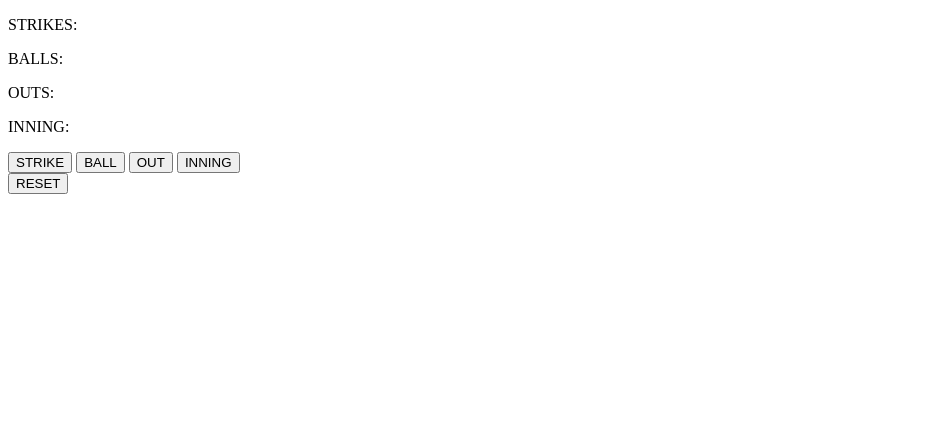
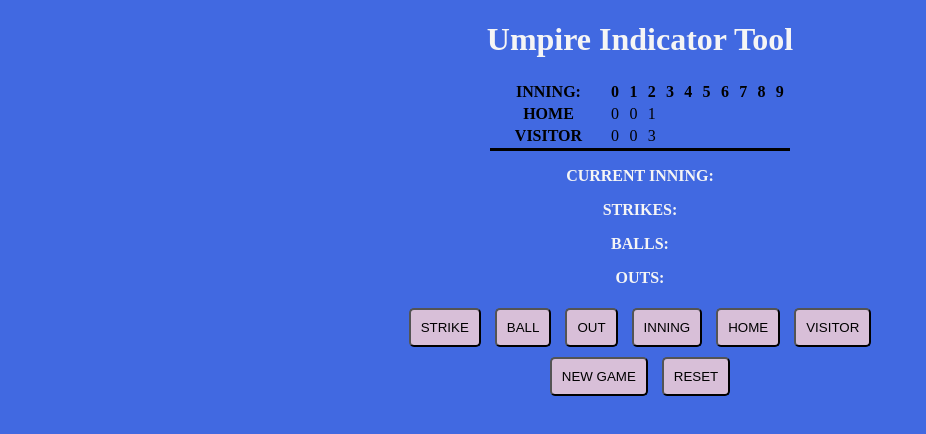
Before and after one commit to jsgarrett22/web-projects, a plain HTML site: page umpire-indicator-tool/index.html in a window 1280 px wide. Shown: the whole page, without its empty margins (0-926 px from the left). Drawn offline with Linux system fonts and the light colour scheme.

Commit message:
Fleshed out initial HTML features with minor CSS

```diff
--- a/umpire-indicator-tool/index.html
+++ b/umpire-indicator-tool/index.html
@@ -1,20 +1,65 @@
+<!-- UMPIRE INDICATOR TOOL
+
+    @description - digital version of the analog tool baseball / softball umpires often use to keep track of a game's important totals
+    @uses - mobile devices, smart watches seem optimal for use behind the plate?
+    @author: Joshua S. Garrett
+
+-->
+
 <!DOCTYPE html>
 <html lang="us">
     <head>
         <meta charset="UTF-8">
+        <link rel="stylesheet" href="./styles/style.css">
         <title>Umpire Indicator Tool</title>
     </head>
     <body>
+        <h1>Umpire Indicator Tool</h1>
+
+        <!-- Dynamically create this table using js -->
+        <table>
+            <thead>
+                <th>INNING:</th>
+                <th>0</th>
+                <th>1</th>
+                <th>2</th>
+                <th>3</th>
+                <th>4</th>
+                <th>5</th>
+                <th>6</th>
+                <th>7</th>
+                <th>8</th>
+                <th>9</th>
+            </thead>
+            <tbody>
+                <tr>
+                    <th>HOME</th>
+                    <td>0</td>
+                    <td>0</td>
+                    <td>1</td>
+                </tr>
+                <tr>
+                    <th>VISITOR</th>
+                    <td>0</td>
+                    <td>0</td>
+                    <td>3</td>
+                </tr>
+            </tbody>
+        </table>
+
+        <p id="current-inning">CURRENT INNING:</p>
         <p id="strikes">STRIKES:</p>
         <p id="balls">BALLS:</p>
         <p id="outs">OUTS:</p>
-        <p id="inning">INNING:</p>
         <form action="">
             <button id="strike-btn">STRIKE</button>
             <button id="ball-btn">BALL</button>
             <button id="out-btn">OUT</button>
             <button id="inning-btn">INNING</button>
+            <button id="home-btn">HOME</button>
+            <button id="visitor-btn">VISITOR</button>
         <br>
+        <button id="new-game-btn" type="reset">NEW GAME</button>
         <button id="reset-btn" type="reset">RESET</button>
         </form>
     </body>
--- /dev/null
+++ b/umpire-indicator-tool/styles/style.css
@@ -0,0 +1,23 @@
+body {
+    background-color: royalblue;
+    text-align: center;
+}
+
+table {
+    margin: auto;
+    width: 300px;
+    border-bottom: 3px solid black;
+}
+
+button {
+    background-color: thistle;
+    margin: 5px;
+    padding: 10px;
+    border-radius: 5px;
+    color: black;
+}
+
+body p, h1 {
+    font-weight: bold;
+    color: whitesmoke;
+}
```
